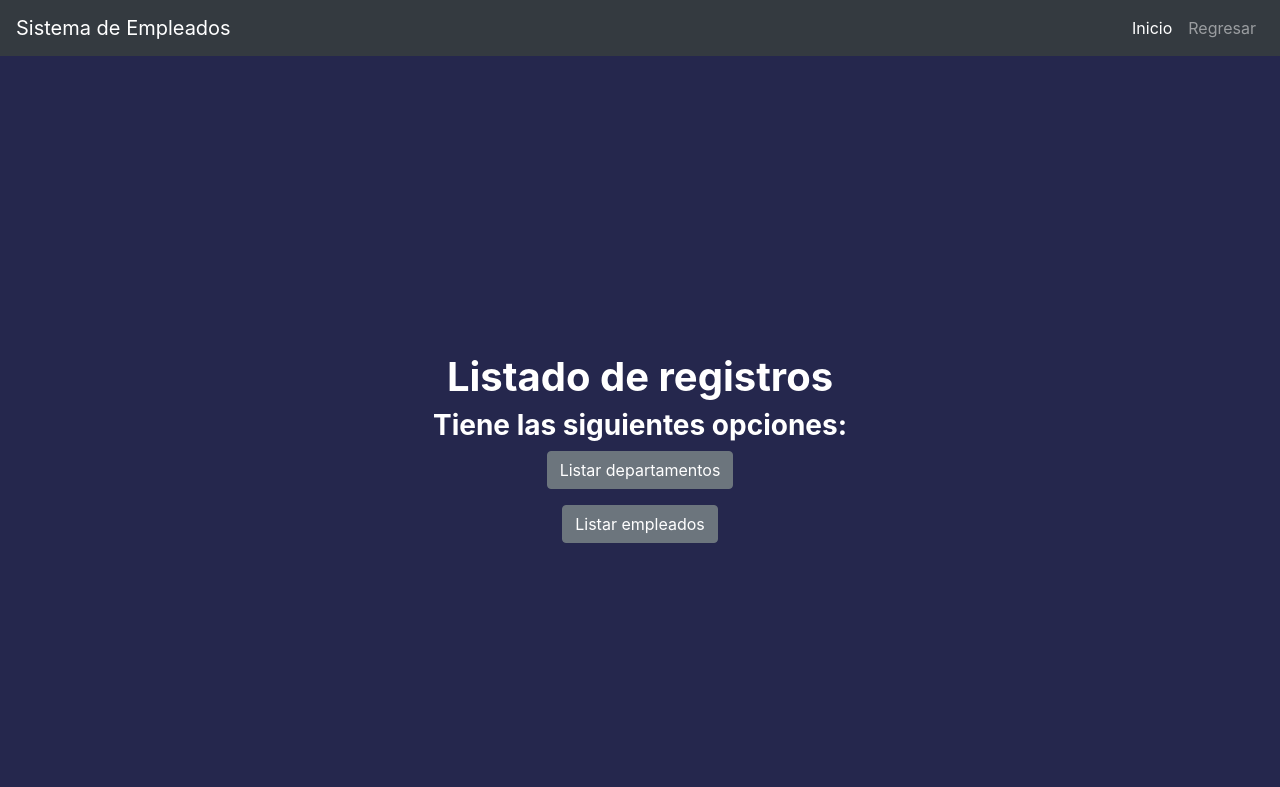
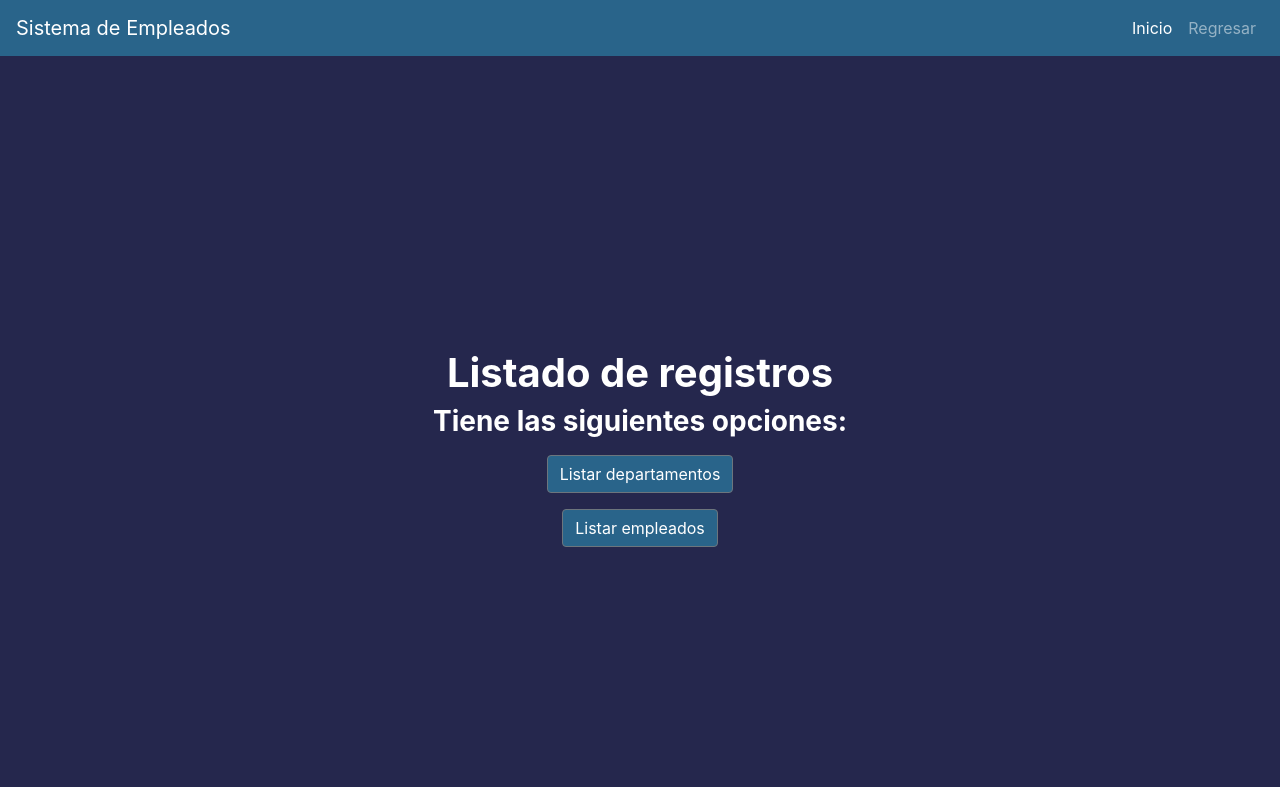
Before and after one commit to Racso1624/Proyecto-Servir, a Flask app: page /list_registers in a window 1280 px wide. Shown: the top 787 px of the page. Run offline with Flask 3, Linux system fonts and the light colour scheme; some libraries are stand-ins or nearby versions.

Commit message:
Se terminan estilos

```diff
--- a/src/static/css/style.css
+++ b/src/static/css/style.css
@@ -2,8 +2,19 @@
     background-color: #25274D;
 }
 
-.secondary-color{
-    background-color: #29648A;
+.custom-btn{
+    background-color: #29648A !important;
+    color: white !important;
+}
+
+.navbar-color{
+    background-color: #29648A !important;
+    color: white !important;
+}
+
+.form-btn{
+    background-color: #3C8FC7 !important;
+    color: white !important;
 }
 
 .font-color{
--- a/src/templates/create_department.html
+++ b/src/templates/create_department.html
@@ -8,7 +8,7 @@
 </head>
 
 <body class="body-color">
-    <nav class="navbar navbar-expand-lg navbar-dark bg-dark">
+    <nav class="navbar navbar-expand-lg navbar-dark navbar-color">
         <a class="navbar-brand" href="/">Sistema de Empleados</a>
         <button class="navbar-toggler" type="button" data-toggle="collapse" data-target="#navbarNav"
             aria-controls="navbarNav" aria-expanded="false" aria-label="Toggle navigation">
@@ -78,7 +78,7 @@
                 </div>
 
                 <div class="container d-flex justify-content-center align-items-center">
-                    <input type="submit" value="Registrar departamento" class="btn btn-primary" name="">
+                    <input type="submit" value="Registrar departamento" class="btn btn-primary form-btn" name="">
                 </div>
 
             </form>
--- a/src/templates/create_employee.html
+++ b/src/templates/create_employee.html
@@ -8,7 +8,7 @@
 </head>
 
 <body class="body-color">
-    <nav class="navbar navbar-expand-lg navbar-dark bg-dark">
+    <nav class="navbar navbar-expand-lg navbar-dark navbar-color">
         <a class="navbar-brand" href="/">Sistema de Empleados</a>
         <button class="navbar-toggler" type="button" data-toggle="collapse" data-target="#navbarNav"
             aria-controls="navbarNav" aria-expanded="false" aria-label="Toggle navigation">
@@ -87,7 +87,7 @@
                 </div>
 
                 <div class="container d-flex justify-content-center align-items-center">
-                    <input type="submit" value="Registrar empleado" class="btn btn-primary" name="">
+                    <input type="submit" value="Registrar empleado" class="btn btn-primary form-btn" name="">
                 </div>
 
             </form>
--- a/src/templates/delete_department.html
+++ b/src/templates/delete_department.html
@@ -8,7 +8,7 @@
 </head>
 
 <body class="body-color">
-    <nav class="navbar navbar-expand-lg navbar-dark bg-dark">
+    <nav class="navbar navbar-expand-lg navbar-dark navbar-color">
         <a class="navbar-brand" href="/">Sistema de Empleados</a>
         <button class="navbar-toggler" type="button" data-toggle="collapse" data-target="#navbarNav"
             aria-controls="navbarNav" aria-expanded="false" aria-label="Toggle navigation">
@@ -58,7 +58,7 @@
                 </div>
 
                 <div class="container d-flex justify-content-center align-items-center">
-                    <input type="submit" value="Eliminar departamento" class="btn btn-primary" name="">
+                    <input type="submit" value="Eliminar departamento" class="btn btn-primary form-btn" name="">
                 </div>
 
             </form>
--- a/src/templates/delete_employee.html
+++ b/src/templates/delete_employee.html
@@ -8,7 +8,7 @@
 </head>
 
 <body class="body-color">
-    <nav class="navbar navbar-expand-lg navbar-dark bg-dark">
+    <nav class="navbar navbar-expand-lg navbar-dark navbar-color">
         <a class="navbar-brand" href="/">Sistema de Empleados</a>
         <button class="navbar-toggler" type="button" data-toggle="collapse" data-target="#navbarNav"
             aria-controls="navbarNav" aria-expanded="false" aria-label="Toggle navigation">
@@ -58,7 +58,7 @@
                 </div>
 
                 <div class="container d-flex justify-content-center align-items-center">
-                    <input type="submit" value="Eliminar empleado" class="btn btn-primary" name="">
+                    <input type="submit" value="Eliminar empleado" class="btn btn-primary form-btn" name="">
                 </div>
 
             </form>
--- a/src/templates/list_departments.html
+++ b/src/templates/list_departments.html
@@ -8,7 +8,7 @@
 </head>
 
 <body class="body-color">
-    <nav class="navbar navbar-expand-lg navbar-dark bg-dark">
+    <nav class="navbar navbar-expand-lg navbar-dark navbar-color">
         <a class="navbar-brand" href="/">Sistema de Empleados</a>
         <button class="navbar-toggler" type="button" data-toggle="collapse" data-target="#navbarNav"
             aria-controls="navbarNav" aria-expanded="false" aria-label="Toggle navigation">
--- a/src/templates/list_employees.html
+++ b/src/templates/list_employees.html
@@ -8,7 +8,7 @@
 </head>
 
 <body class="body-color">
-    <nav class="navbar navbar-expand-lg navbar-dark bg-dark">
+    <nav class="navbar navbar-expand-lg navbar-dark navbar-color">
         <a class="navbar-brand" href="/">Sistema de Empleados</a>
         <button class="navbar-toggler" type="button" data-toggle="collapse" data-target="#navbarNav"
             aria-controls="navbarNav" aria-expanded="false" aria-label="Toggle navigation">
--- a/src/templates/list_registers.html
+++ b/src/templates/list_registers.html
@@ -8,7 +8,7 @@
 </head>
 
 <body class="body-color">
-    <nav class="navbar navbar-expand-lg navbar-dark bg-dark">
+    <nav class="navbar navbar-expand-lg navbar-dark navbar-color">
         <a class="navbar-brand" href="/">Sistema de Empleados</a>
         <button class="navbar-toggler" type="button" data-toggle="collapse" data-target="#navbarNav"
             aria-controls="navbarNav" aria-expanded="false" aria-label="Toggle navigation">
@@ -27,10 +27,10 @@
     </nav>
     <div class="container d-flex flex-column justify-content-center align-items-center vh-100">
         <h1 class="font-weight-bold font-color">Listado de registros</h1>
-        <p class="h3 font-weight-bold font-color">Tiene las siguientes opciones:</p>
+        <p class="h3 font-weight-bold font-color mb-3">Tiene las siguientes opciones:</p>
         <div class="container d-flex flex-column align-items-center">
-            <a class="btn btn-secondary mb-3" href="{{url_for('list_departments')}}">Listar departamentos</a>
-            <a class="btn btn-secondary mb-3" href="{{url_for('list_employees')}}">Listar empleados</a>
+            <a class="btn btn-secondary custom-btn mb-3" href="{{url_for('list_departments')}}">Listar departamentos</a>
+            <a class="btn btn-secondary custom-btn mb-3" href="{{url_for('list_employees')}}">Listar empleados</a>
         </div>
     </div>
 </body>
--- a/src/templates/update_department.html
+++ b/src/templates/update_department.html
@@ -8,7 +8,7 @@
 </head>
 
 <body class="body-color">
-    <nav class="navbar navbar-expand-lg navbar-dark bg-dark">
+    <nav class="navbar navbar-expand-lg navbar-dark navbar-color">
         <a class="navbar-brand" href="/">Sistema de Empleados</a>
         <button class="navbar-toggler" type="button" data-toggle="collapse" data-target="#navbarNav"
             aria-controls="navbarNav" aria-expanded="false" aria-label="Toggle navigation">
@@ -78,7 +78,7 @@
                 </div>
 
                 <div class="container d-flex justify-content-center align-items-center">
-                    <input type="submit" value="Actualizar departamento" class="btn btn-primary" name="">
+                    <input type="submit" value="Actualizar departamento" class="btn btn-primary form-btn" name="">
                 </div>
 
             </form>
--- a/src/templates/update_employee.html
+++ b/src/templates/update_employee.html
@@ -8,7 +8,7 @@
 </head>
 
 <body class="body-color">
-    <nav class="navbar navbar-expand-lg navbar-dark bg-dark">
+    <nav class="navbar navbar-expand-lg navbar-dark navbar-color">
         <a class="navbar-brand" href="/">Sistema de Empleados</a>
         <button class="navbar-toggler" type="button" data-toggle="collapse" data-target="#navbarNav"
             aria-controls="navbarNav" aria-expanded="false" aria-label="Toggle navigation">
@@ -86,7 +86,7 @@
                 </div>
 
                 <div class="container d-flex justify-content-center align-items-center">
-                    <input type="submit" value="Actualizar información del empleado" class="btn btn-primary" name="">
+                    <input type="submit" value="Actualizar información del empleado" class="btn btn-primary form-btn" name="">
                 </div>
             </form>
         </div>
@@ -117,7 +117,7 @@
                 </div>
 
                 <div class="container d-flex justify-content-center align-items-center">
-                    <input type="submit" value="Actualizar departamento del empleado" class="btn btn-primary" name="">
+                    <input type="submit" value="Actualizar departamento del empleado" class="btn btn-primary form-btn" name="">
                 </div>
 
             </form>
```
Also changed, not shown: src/templates/create_register.html (+4 -4 lines), src/templates/delete_register.html (+4 -4 lines), src/templates/index.html (+4 -6 lines), src/templates/update_register.html (+4 -4 lines).
